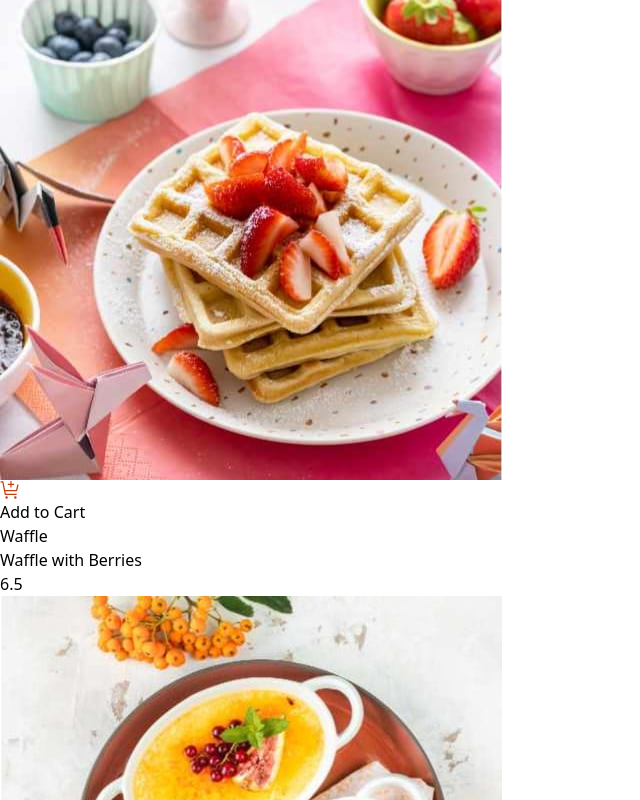
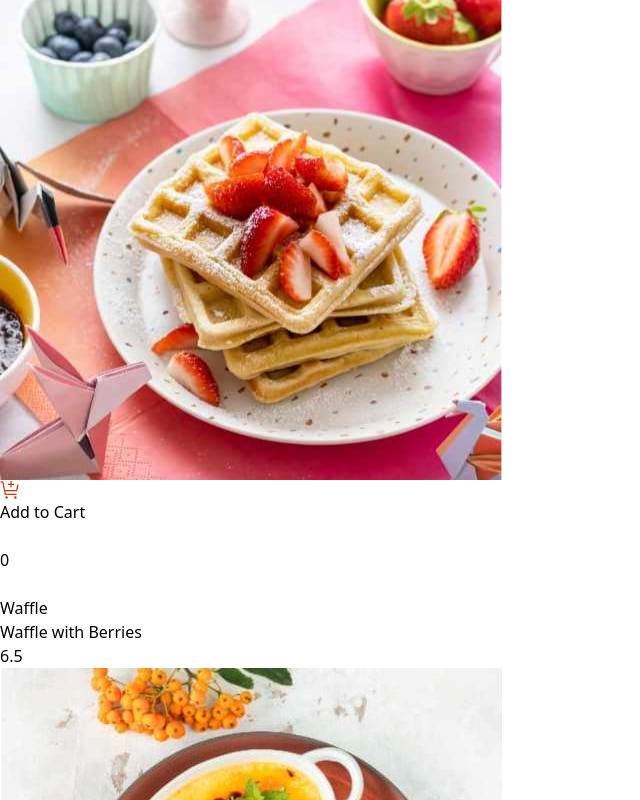
Before and after one commit to Zeke-Cachi/FEM_product_list_with_cart_main, a React (Vite) app: page / in a window 1280 px wide. Shown: the top 800 px of the page, without its empty margins (0-640 px from the left). Built offline with nearby package versions, Linux system fonts and the light colour scheme.

Commit message:
added more cart functionality

```diff
--- a/src/components/ProductCard.tsx
+++ b/src/components/ProductCard.tsx
@@ -19,11 +19,16 @@ const ProductCard: React.FC<{
     } else {
       const updateQuantity = cartItems.map((element) =>
         element.name === product.name
-          ? { ...element, quantity: element.quantity! + 1 }
+          ? { ...element, quantity: (element.quantity || 0) + 1 }
           : { ...element }
       );
       setCartItems(updateQuantity);
     }
+  };
+
+  const selectedQuantity = (): number => {
+    const foundItem = cartItems.find((item) => item.name === product.name);
+    return foundItem ? foundItem.quantity! : 0;
   };
 
   return (
@@ -36,6 +41,11 @@ const ProductCard: React.FC<{
         <img src={addToCartIcon} alt="add to cart icon" />
         Add to Cart
       </button>
+      <div>
+        <button></button>
+        <p>{selectedQuantity()}</p>
+        <button></button>
+      </div>
       <p>{product.category}</p>
       <h4>{product.name}</h4>
       <p>{product.price}</p>
```
